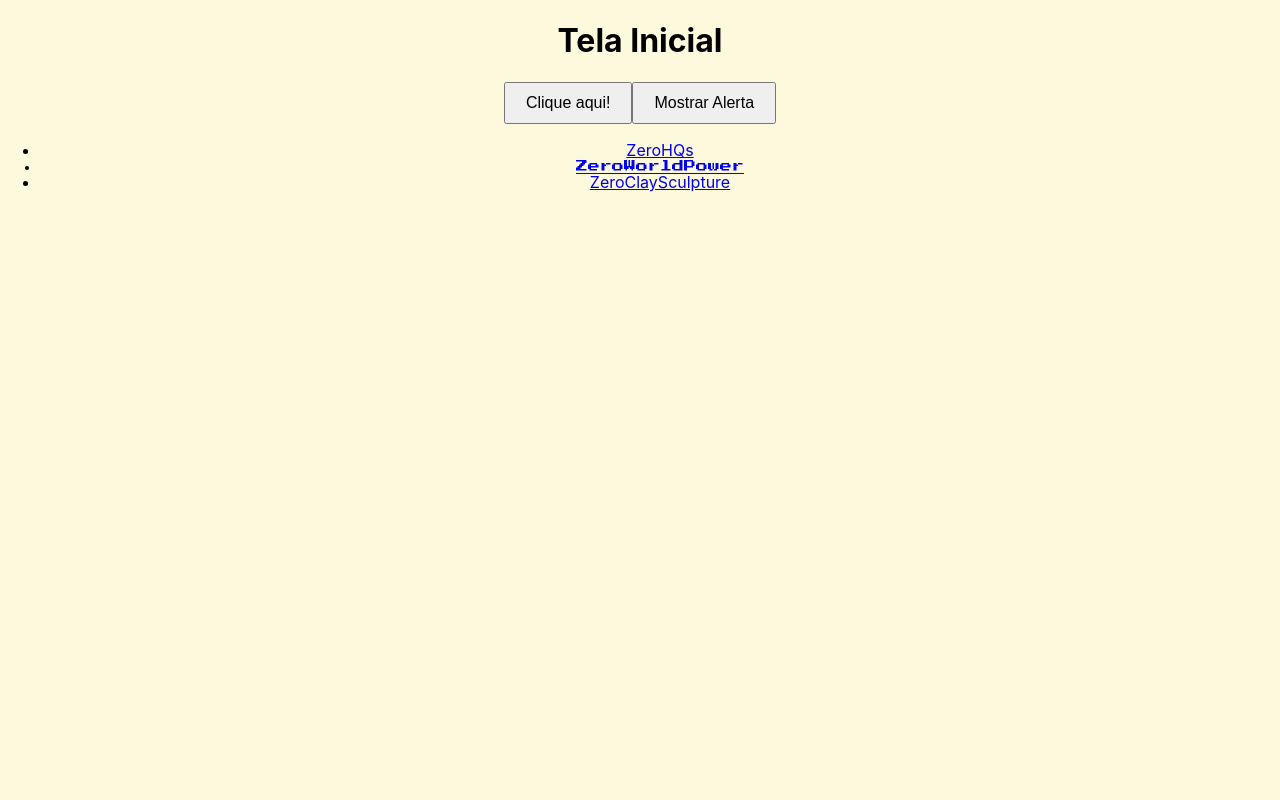
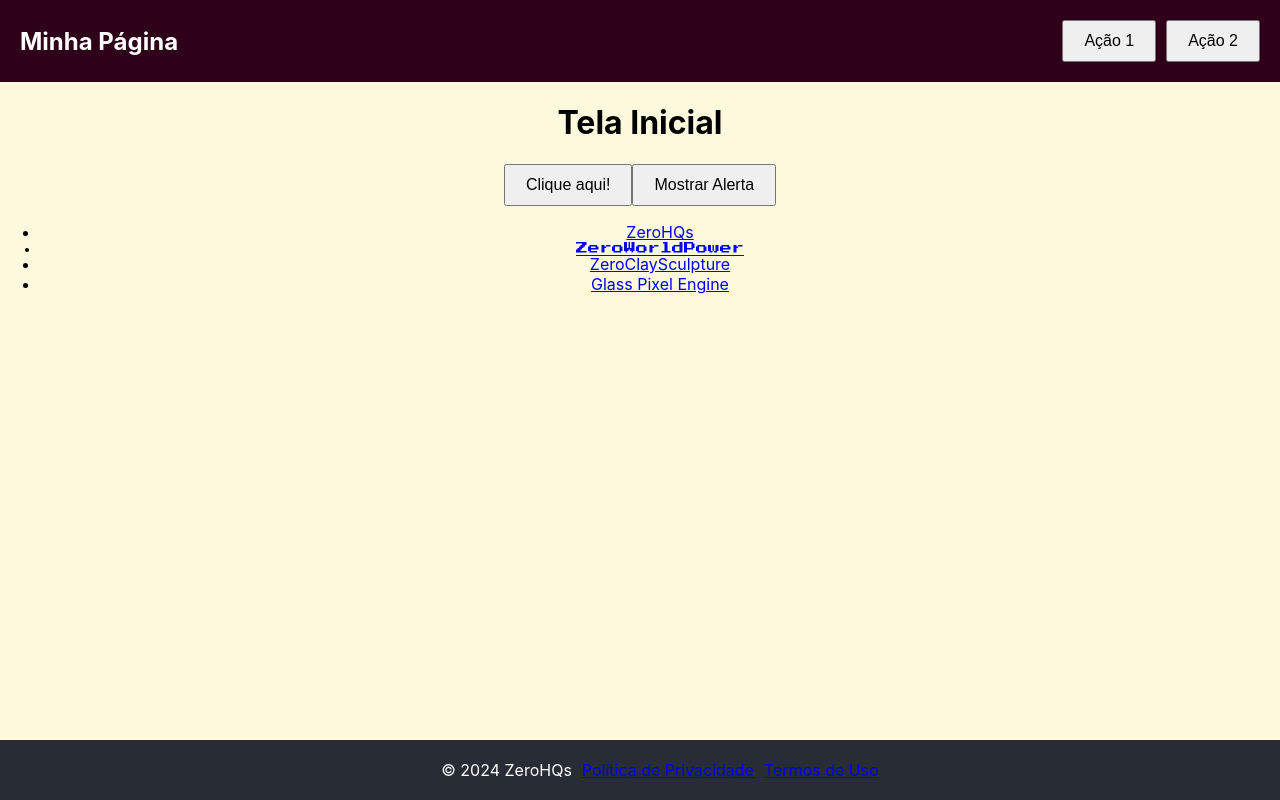
Before and after one commit to josecostatobias/ZEROHQS, a React (Create React App) app: page / in a window 1280 px wide. Built offline with nearby package versions, Linux system fonts and the light colour scheme.

Commit message:
melhorias footer e header

```diff
--- a/src/Components/Button/styles.css
+++ b/src/Components/Button/styles.css
@@ -1,4 +1,5 @@
 .button {
+  background-color: ;
     padding: 10px 20px;
     font-size: 16px;
     cursor: pointer;
--- /dev/null
+++ b/src/Components/Footer/index.tsx
@@ -0,0 +1,18 @@
+import React from 'react';
+import './styles.css';
+
+interface FooterProps {
+  children?: React.ReactNode;
+}
+
+const Footer: React.FC<FooterProps> = ({ children }) => {
+  return (
+    <footer className="footer">
+      <div className="footer-content">
+        {children}
+      </div>
+    </footer>
+  );
+}
+
+export default Footer;
--- /dev/null
+++ b/src/Components/Footer/styles.css
@@ -0,0 +1,16 @@
+.footer {
+    display: flex;
+    justify-content: center;
+    align-items: center;
+    padding: 20px;
+    background-color: #282c34;
+    color: white;
+    position: fixed;
+    bottom: 0;
+    width: 100%;
+  }
+
+  .footer-content {
+    display: flex;
+    gap: 10px;
+  }
--- /dev/null
+++ b/src/Components/Header/index.tsx
@@ -0,0 +1,20 @@
+import React from 'react';
+import './styles.css';
+
+interface HeaderProps {
+  title: string;
+  children?: React.ReactNode;
+}
+
+const Header: React.FC<HeaderProps> = ({ title, children }) => {
+  return (
+    <header className="header">
+      <h1 className="header-title">{title}</h1>
+      <div className="header-children">
+        {children}
+      </div>
+    </header>
+  );
+}
+
+export default Header;
--- /dev/null
+++ b/src/Components/Header/styles.css
@@ -0,0 +1,18 @@
+.header {
+    display: flex;
+    justify-content: space-between;
+    align-items: center;
+    padding: 20px;
+    background-color: #2e0019;
+    color: #ffffff;
+  }
+
+  .header-title {
+    font-size: 24px;
+    margin: 0;
+  }
+
+  .header-children {
+    display: flex;
+    gap: 10px;
+  }
--- a/src/Screens/Home/index.tsx
+++ b/src/Screens/Home/index.tsx
@@ -3,6 +3,8 @@ import { Link } from 'react-router-dom';
 import AlertModal from '../../Components/Alert/index';
 import Button from '../../Components/Button/index';
 import './styles.css';
+import Header from '../../Components/Header';
+import Footer from '../../Components/Footer';
 const Home: React.FC = () => {
   const [isModalOpen, setIsModalOpen] = useState(false);
 
@@ -21,6 +23,10 @@ const Home: React.FC = () => {
 
   return (
     <div>
+       <Header title="Minha Página">
+        <Button text="Ação 1" onClick={async () => { console.log('Ação 1 clicada!'); }} />
+        <Button text="Ação 2" onClick={async () => { console.log('Ação 2 clicada!'); }} />
+      </Header>
       <h1>Tela Inicial</h1>
       <div>
         <header>
@@ -39,8 +45,14 @@ const Home: React.FC = () => {
           <li ><Link to="/zerohqs">ZeroHQs</Link></li>
           <li className="Fonte"><Link to="/zeroworldpower">ZeroWorldPower</Link></li>
           <li><Link to="/zeroclaysculpture">ZeroClaySculpture</Link></li>
+          <li><Link to="/glasspixelengine">Glass Pixel Engine</Link></li>
         </ul>
       </nav>
+      <Footer>
+        <span>© 2024 ZeroHQs</span>
+        <a href="/privacidade" className="footer-link">Política de Privacidade</a>
+        <a href="/termos" className="footer-link">Termos de Uso</a>
+      </Footer>
     </div>
   );
 }
--- a/src/Screens/ZeroClaySculpture/index.tsx
+++ b/src/Screens/ZeroClaySculpture/index.tsx
@@ -1,9 +1,14 @@
 import React from 'react';
+import Header from '../../Components/Header';
+import Button from '../../Components/Button';
 
 const ZeroClaySculpture: React.FC = () => {
   return (
     <div>
-      <h1>ZeroClaySculpture</h1>
+      <Header title="ZeroClaySculpture">
+        <Button text="Ação 1" onClick={async () => { console.log('Ação 1 clicada!'); }} />
+        <Button text="Ação 2" onClick={async () => { console.log('Ação 2 clicada!'); }} />
+      </Header>
     </div>
   );
 }
```
